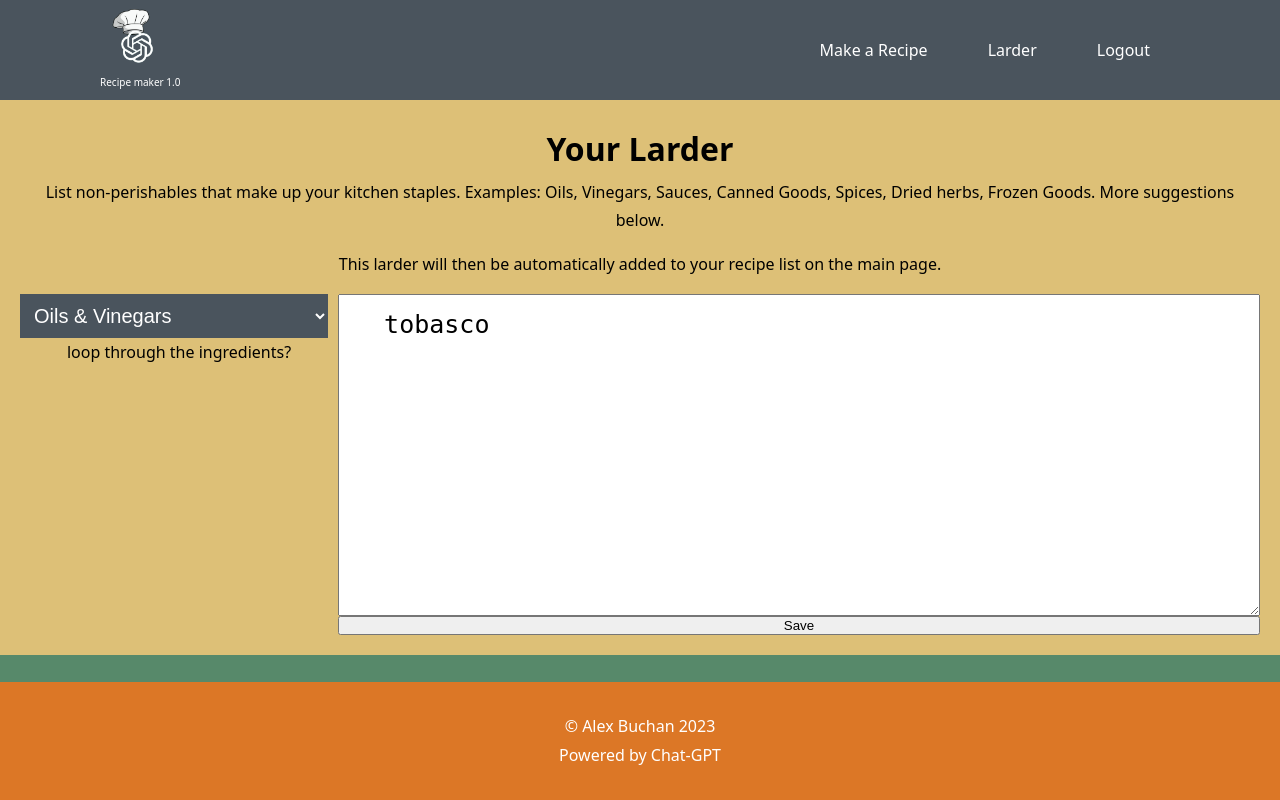
After one commit to alexnyebuchan/cs50-project, a Flask app: page /larder in a window 1280 px wide. The commit adds this page. Run offline with Flask 3, Linux system fonts and the light colour scheme; a user stored in the database is signed in; data comes from the database, SQL or seed files in the repository; both versions use the stored data as it was after the commit.

Commit message:
Added larder functionality, update css added js

```diff
--- a/app.py
+++ b/app.py
@@ -6,8 +6,9 @@ from flask_session import Session
 
 from werkzeug.security import check_password_hash, generate_password_hash
 
+from openai import OpenAI
 
-from openai import OpenAI
+from helpers import login_required
 
 app = Flask(__name__)
 
@@ -21,11 +22,31 @@ def home():
     user_id = session["user_id"]
 
     if request.method == "GET":
-        return render_template('index.html')
+        connection = sqlite3.connect('database.db')
+        cursor = connection.cursor()
+        row = cursor.execute("SELECT * FROM users WHERE id = ?", (user_id,)).fetchone()
+        larder = row[3]
+
+        return render_template('index.html', larder=larder)
+
     elif request.method == 'POST':
         ingredients = request.form.get("ingredients")
 
-        req = "Here is what's in my kitchen: " + ingredients + ". What recipes can I make? Please provide only 3, with a brief description of the dish."
+        connection = sqlite3.connect('database.db')
+        cursor = connection.cursor()
+
+        row = cursor.execute("SELECT * FROM users WHERE id = ?", (user_id,)).fetchone()
+
+        if not row:
+            print('Please enter a larder')
+            return redirect('/larder')
+
+        larder = row[3]
+
+        cursor.close()
+        connection.close()
+
+        req = "Here is what's in my kitchen: " + ingredients + ". Here is my larder of staples like spices, tinned goods etc." + larder + ". What recipes can I make? Please provide only 3, with a brief description of how to make each dish."
 
         client = OpenAI(api_key=environ.get('API_KEY'))
 
@@ -38,11 +59,42 @@ def home():
         )
         responses = completion.choices[0].message.content.split('\n')
 
+        return render_template("index.html", responses=responses, larder=larder)
 
-        print(responses)
+@app.route('/larder', methods=['GET', 'POST'])
+@login_required
+def larder():
+    user_id = session["user_id"]
+
+    if request.method == 'GET':
+        connection = sqlite3.connect('database.db')
+        cursor = connection.cursor()
+        row = cursor.execute("SELECT * FROM users WHERE id = ?", (user_id,)).fetchone()
+        larder = row[3]
+        return render_template('larder.html', larder=larder)
+
+    elif request.method == 'POST':
+        larderInput = request.form.get("larder")
+
+        if not larderInput:
+            print('Please enter a larder')
+            return redirect('/')
+
+        connection = sqlite3.connect('database.db')
+        cursor = connection.cursor()
 
 
-        return render_template("index.html", responses=responses)
+
+
+        cursor.execute("UPDATE users SET larder = ? WHERE id = ?",
+            (larderInput, user_id)
+            )
+        connection.commit()
+
+        cursor.close()
+        connection.close()
+
+        return redirect('/')
 
 @app.route('/login', methods=['GET', 'POST'])
 def login():
@@ -74,7 +126,6 @@ def login():
             return redirect('/')
 
         session["user_id"] = row[0]
-
 
         cursor.close()
         connection.close()
@@ -111,8 +162,6 @@ def register():
         connection = sqlite3.connect('database.db')
         cursor = connection.cursor()
 
-        cursor.execute('SELECT * FROM users')
-
         pre_existing = cursor.execute("SELECT name FROM users WHERE name = ?", (username,)).fetchone()
 
         if pre_existing:
@@ -125,15 +174,17 @@ def register():
             )
         connection.commit()
 
-        rows = cursor.fetchall()
-
         cursor.close()
         connection.close()
 
-        for row in rows:
-            print(row)
+        return redirect('/')
 
-        return redirect('/login')
+@app.route("/logout")
+@login_required
+def logout():
+    session.clear()
+    return redirect("/")
+
 
 if __name__ == "__main__":
     app.run(debug=True)
--- a/static/css/styles.css
+++ b/static/css/styles.css
@@ -17,6 +17,13 @@ html,
 body {
   font-family: 'Noto Sans', sans-serif;
   line-height: 1.8;
+  background-color: var(--green);
+  position: relative;
+  min-height: 100vh;
+}
+
+.page-container {
+  padding-bottom: 118px;
 }
 
 nav {
@@ -32,18 +39,26 @@ nav {
 
 a {
   text-decoration: none;
+}
+
+.navOption {
   color: var(--white);
   padding: 40px 30px;
   transition: background-color 0.2s ease-in-out, color 0.2s ease-in-out;
 }
 
-a:hover {
+.navOption:hover {
   background-color: var(--gold);
   color: var(--charcoal);
 }
 
 .logo {
   height: 55px;
+  margin-left: 7px;
+}
+
+.logoTitle {
+  font-size: 10px;
 }
 
 header {
@@ -88,7 +103,7 @@ header:before {
 
 footer {
   text-align: center;
-  position: fixed;
+  position: absolute;
   bottom: 0;
   width: 100%;
 }
@@ -104,10 +119,6 @@ footer {
   width: 100%;
 }
 
-main {
-  height: 100%;
-}
-
 ul {
   list-style-type: none;
 }
@@ -207,3 +248,84 @@ form {
   display: flex;
   justify-content: center;
 }
+
+/* Larder */
+.larderContainer {
+  display: flex;
+  flex-direction: column;
+  text-align: center;
+  width: 100%;
+  margin: auto;
+  color: var(--black);
+  background-color: var(--gold);
+  padding: 20px;
+}
+
+.larderInfo {
+  margin-bottom: 15px;
+}
+
+.larderMain {
+  display: flex;
+  flex: row;
+}
+
+select {
+  font-size: 20px;
+  border: none;
+  padding: 10px;
+  margin-right: 10px;
+  background-color: var(--charcoal);
+  color: var(--white);
+}
+
+option {
+  background-color: var(--charcoal);
+  color: var(--white);
+}
+
+.larderForm {
+  margin: auto;
+  width: 100%;
+}
+
+textarea {
+  font-size: 25px;
+  padding: 15px;
+}
+
+@media only screen and (max-width: 767px) {
+  nav {
+    flex-direction: column;
+    height: 130px;
+  }
+  .navOption {
+    padding: 5px 15px;
+  }
+}
+
+@media only screen and (max-width: 1100px) {
+  .container {
+    flex-direction: column;
+  }
+
+  .chatContainer {
+    width: 100%;
+  }
+
+  .larderMain {
+    flex-direction: column;
+  }
+
+  .suggestions {
+    margin-bottom: 10px;
+  }
+
+  .ingredientContainer {
+    width: 100%;
+  }
+
+  .larderContainer {
+    width: 100%;
+  }
+}
--- /dev/null
+++ b/static/js/script.js
@@ -0,0 +1,35 @@
+function updateList() {
+  var selectedOption = document.getElementById('larderSuggestions').value;
+  var list = document.getElementById('ingredientList');
+  list.innerHTML = '';
+
+  var ingredients = [];
+
+  switch (selectedOption) {
+    case 'oils':
+      ingredients = [
+        'Olive oil',
+        'Coconut oil',
+        'Balsamic vinegar',
+        'Apple cider vinegar',
+      ];
+      break;
+    case 'herbs':
+      ingredients = ['Basil', 'Oregano', 'Thyme', 'Rosemary'];
+      break;
+    default:
+      ingredients = ['No ingredients available'];
+  }
+
+  ingredients.forEach(function (ingredient) {
+    var listItem = document.createElement('li');
+    listItem.textContent = ingredient;
+    list.appendChild(listItem);
+  });
+}
+
+document
+  .getElementById('larderSuggestions')
+  .addEventListener('change', updateList);
+
+updateList();
--- /dev/null
+++ b/templates/larder.html
@@ -0,0 +1,46 @@
+{% extends "layout.html" %} {% block main %}
+
+<div class="larderContainer">
+  <h1>Your Larder</h1>
+  <p class="larderInfo">
+    List non-perishables that make up your kitchen staples. Examples: Oils,
+    Vinegars, Sauces, Canned Goods, Spices, Dried herbs, Frozen Goods. More
+    suggestions below.
+  </p>
+  <p class="larderInfo">
+    This larder will then be automatically added to your recipe list on the main
+    page.
+  </p>
+  <div class="larderMain">
+    <div class="suggestions">
+      <select name="larderSuggestions" id="larderSuggestions">
+        <option value="oils">Oils & Vinegars</option>
+        <option value="herbs">Herbs & Spices (dried)</option>
+        <option value="cans">Canned Goods</option>
+        <option value="grains">Grains & Legumes</option>
+        <option value="flour">Flour & Baking Essentials</option>
+        <option value="nuts">Nuts & Seeds</option>
+        <option value="sauces">Condiments & Sauces</option>
+        <option value="jars">Canned or Jarred Condiments</option>
+        <option value="fruits">Dried Fruits</option>
+        <option value="misc">Miscellaneous</option>
+      </select>
+      <ul>
+        <li>loop through the ingredients?</li>
+      </ul>
+    </div>
+    <form class="larderForm" action="/larder" method="post">
+      <textarea
+        name="larder"
+        id="larder"
+        cols="30"
+        rows="10"
+        placeholder="List here ingredients, seperated with commas."
+      >
+  {{larder}}</textarea
+      >
+      <button type="submit">Save</button>
+    </form>
+  </div>
+</div>
+{% endblock %}
--- a/templates/layout.html
+++ b/templates/layout.html
@@ -12,22 +12,33 @@
   </head>
 
   <body>
+    <div class="page-container">
       <nav>
-      <div>
+        <div class="logoContainer">
+          <a href="/">
             <img
               src="{{ url_for('static', filename='images/chefGPTlogoone.png') }}"
               alt="My Image"
               class="logo"
             />
+          </a>
+          <p class="logoTitle">Recipe maker 1.0</p>
         </div>
+
         <ul class="options">
-        <li class="navOption"><a href="/">Chat</a></li>
-        <li class="navOption"><a href="/login">Login</a></li>
-        <li class="navOption"><a href="/register">Register</a></li>
+          {% if session["user_id"] %}
+          <li><a class="navOption" href="/">Make a Recipe</a></li>
+          <li><a class="navOption" href="/larder">Larder</a></li>
+          <li><a class="navOption" href="/logout">Logout</a></li>
+          {% else %}
+          <li><a class="navOption" href="/login">Login</a></li>
+          <li><a class="navOption" href="/register">Register</a></li>
+          {% endif %}
         </ul>
       </nav>
 
       <main>{% block main %}{% endblock %}</main>
+    </div>
 
     <footer>
       <div class="footerContainer">
@@ -35,5 +46,7 @@
         <p>Powered by Chat-GPT</p>
       </div>
     </footer>
+
+    <script src="{{ url_for('static', filename='js/script.js') }}"></script>
   </body>
 </html>
```
Also changed, not shown: other parts of static/css/styles.css (+36 -6 lines), templates/index.html (+37 -42 lines), database.db, 2 other files. Lines whose indentation alone changed are shown as unchanged.
